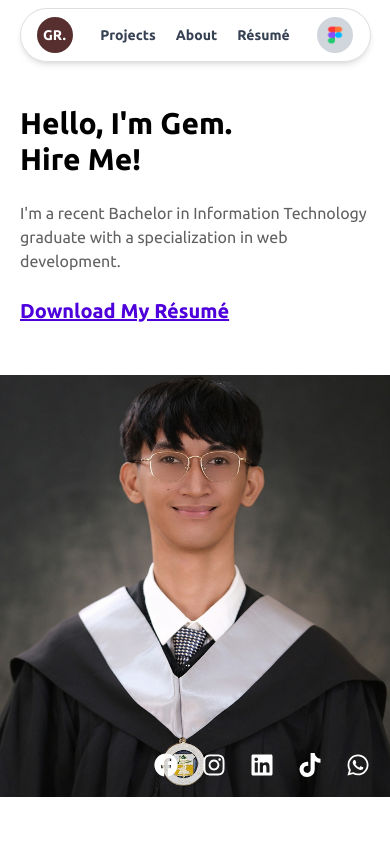
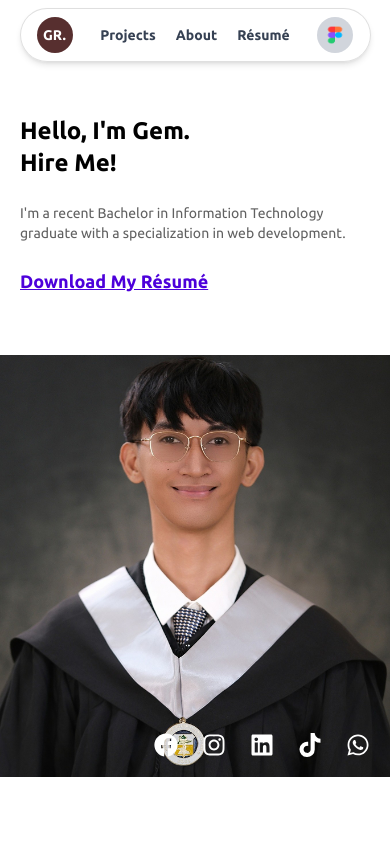
Before and after one commit to gemrey13/gemrey13.github.io, a React (Vite) app: page / in a window 390 px wide. Shown: the top 844 px of the page. Built offline with nearby package versions, Linux system fonts and the light colour scheme; a web font is replaced by a local one.

Commit message:
Hero Section Done

```diff
--- a/src/components/Home/HeroSection.tsx
+++ b/src/components/Home/HeroSection.tsx
@@ -7,25 +7,26 @@ import {
   FaTiktok,
   FaWhatsapp,
 } from "react-icons/fa";
+import SocialIconLink from "../SEO/SocialIconLink";
 
 const HeroSection = () => {
   return (
-    <section className="grid md:mt-0 md:grid-cols-2 h-screen">
+    <section className="grid h-screen md:mt-0 md:grid-cols-2">
       {/* Text Section */}
-      <div className="flex flex-col justify-center space-y-6 mx-5 md:mx-14">
-        <h1 className="text-3xl font-bold md:text-5xl">
+      <div className="mx-5 flex flex-col justify-center space-y-6 md:mx-14">
+        <h1 className="text-2xl font-semibold md:text-5xl">
           Hello, I'm Gem. <br /> Hire Me!
         </h1>
 
-        <p className="text-secondary">
-          I'm a recent Bachelor in Information Technology graduate with a
-          specialization in web development.
+        <p className="text-secondary text-sm md:text-lg">
+          I'm a recent Bachelor in Information Technology <br />
+          graduate with a specialization in web development.
         </p>
         <Link
           to="/Gem Rey Rañola.pdf"
           target="_blank"
           rel="noopener noreferrer"
-          className="text-link text-xl font-bold underline md:text-2xl"
+          className="text-link text-lg font-semibold underline md:text-2xl"
         >
           Download My Résumé
         </Link>
@@ -41,11 +42,45 @@ const HeroSection = () => {
 
         {/* Social Icons */}
         <div className="absolute right-5 bottom-5 flex space-x-6 text-2xl text-white md:text-3xl">
-          <FaFacebook />
-          <FaInstagram />
-          <FaLinkedin />
-          <FaTiktok />
-          <FaWhatsapp />
+          <SocialIconLink
+            href="https://facebook.com/codewgem"
+            label="Visit my Facebook profile"
+            title="Facebook"
+          >
+            <FaFacebook />
+          </SocialIconLink>
+
+          <SocialIconLink
+            href="https://instagram.com/codewgem"
+            label="Visit my Instagram profile"
+            title="Instagram"
+          >
+            <FaInstagram />
+          </SocialIconLink>
+
+          <SocialIconLink
+            href="https://linkedin.com/in/codewgem"
+            label="Visit my LinkedIn profile"
+            title="LinkedIn"
+          >
+            <FaLinkedin />
+          </SocialIconLink>
+
+          <SocialIconLink
+            href="https://tiktok.com/@codewgem"
+            label="Visit my TikTok profile"
+            title="TikTok"
+          >
+            <FaTiktok />
+          </SocialIconLink>
+
+          <SocialIconLink
+            href="/"
+            label="Chat with me on WhatsApp"
+            title="WhatsApp"
+          >
+            <FaWhatsapp />
+          </SocialIconLink>
         </div>
       </div>
     </section>
--- /dev/null
+++ b/src/components/SEO/SocialIconLink.tsx
@@ -0,0 +1,32 @@
+import React from "react";
+
+interface SocialIconLinkProps {
+  href: string;
+  label: string;
+  title: string;
+  className?: string;
+  children: React.ReactNode;
+}
+
+const SocialIconLink = ({
+  href,
+  label,
+  title,
+  className = "",
+  children,
+}: SocialIconLinkProps) => {
+  return (
+    <a
+      href={href}
+      target="_blank"
+      rel="noopener noreferrer"
+      aria-label={label}
+      title={title}
+      className={`transition-colors duration-300 hover:text-blue-500 ${className}`}
+    >
+      {children}
+    </a>
+  );
+};
+
+export default SocialIconLink;
--- /dev/null
+++ b/src/components/ui/NavItemLink.tsx
@@ -0,0 +1,36 @@
+import { Link } from "react-router-dom";
+
+interface NavItemLinkProps {
+  to: string;
+  label: string;
+  isExternal?: boolean;
+  className?: string;
+}
+
+const NavItemLink = ({
+  to,
+  label,
+  isExternal = false,
+  className = "",
+}: NavItemLinkProps) => {
+  if (isExternal) {
+    return (
+      <a
+        href={to}
+        target="_blank"
+        rel="noopener noreferrer"
+        className={`hover:text-blue-500 transition-colors duration-300 ${className}`}
+      >
+        {label}
+      </a>
+    );
+  }
+
+  return (
+    <Link to={to} className={`hover:text-blue-500 transition-colors duration-300 ${className}`}>
+      {label}
+    </Link>
+  );
+};
+
+export default NavItemLink;
--- a/src/components/ui/Navbar.tsx
+++ b/src/components/ui/Navbar.tsx
@@ -1,5 +1,6 @@
 import { Link } from "react-router-dom";
 import FigmaIcon from "../../assets/icon/Figma Icon.png";
+import NavItemLink from "./NavItemLink";
 
 const Navbar = () => {
   return (
@@ -14,24 +15,17 @@ const Navbar = () => {
 
         <ul className="flex space-x-5 text-gray-700 md:space-x-10">
           <li>
-            <Link to="#" className="hover:text-blue-600">
-              Projects
-            </Link>
+            <NavItemLink to="#" label="Projects" />
           </li>
           <li>
-            <Link to="#" className="hover:text-blue-600">
-              About
-            </Link>
+            <NavItemLink to="#" label="About" />
           </li>
           <li>
-            <Link
+            <NavItemLink
               to="/Gem Rey Rañola.pdf"
-              target="_blank"
-              rel="noopener noreferrer"
-              className="hover:text-blue-600"
-            >
-              Résumé
-            </Link>
+              label="Résumé"
+              isExternal={true}
+            />
           </li>
         </ul>
 
```
